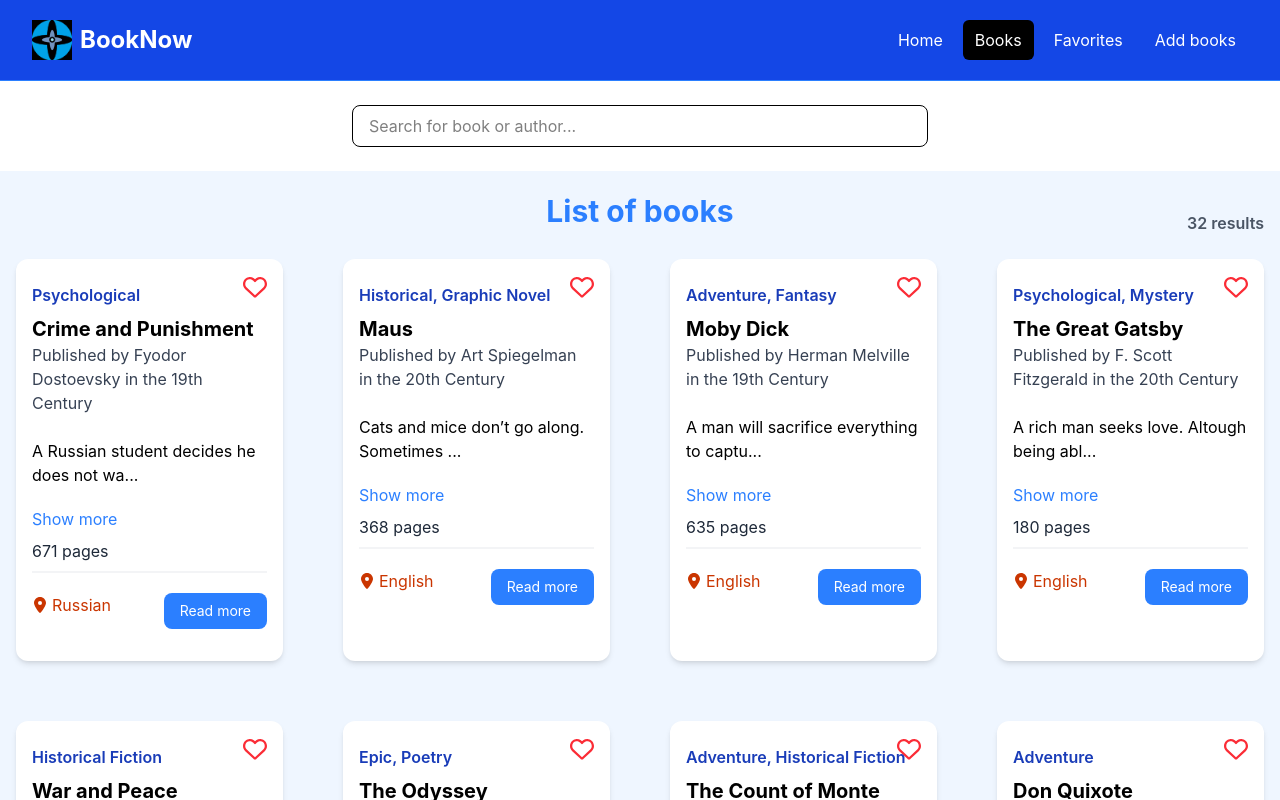
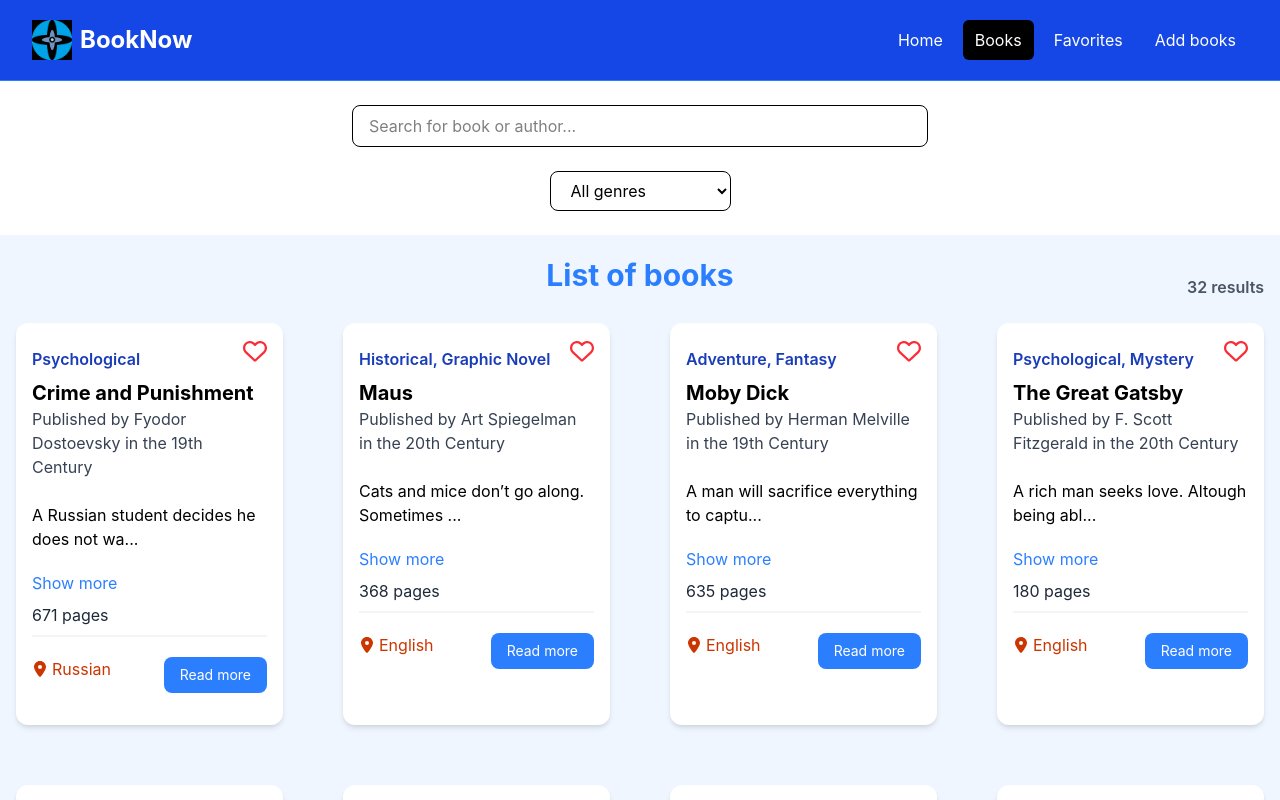
Before and after one commit to AlBalboni/projet-final, a React (Vite) app: page /books in a window 1280 px wide. Shown: the top 800 px of the page. Built offline with nearby package versions, Linux system fonts and the light colour scheme; data requests are answered from the project's data file.

Commit message:
sort by genre

```diff
--- a/src/components/BookList.jsx
+++ b/src/components/BookList.jsx
@@ -20,7 +20,7 @@ const recupBooks = async ({ isHome }) => {
   return books;
 };
 
-const BookList = ({ isHome = false, search="" }) => {
+const BookList = ({ isHome = false, search="", sortGenre="" }) => {
   const [data, setData] = useState([]);
   const [loading, setLoading] = useState(true);
   const [error, setError] = useState(null);
@@ -32,10 +32,19 @@ const BookList = ({ isHome = false, search="" }) => {
       .finally(() => setLoading(false));
   }, []);
 
-  const filteredData = data.filter((book) =>
-    book.title.toLowerCase().includes(search.toLowerCase())||
-    book.author.toLowerCase().includes(search.toLowerCase()))
+  const filteredData = data.filter((book) => {
+    const matchesSearch = book.title.toLowerCase().includes(search.toLowerCase()) ||
+                          book.author.toLowerCase().includes(search.toLowerCase());
+    const matchesGenre = sortGenre === "" ||
+    (
+      Array.isArray(book.genre)
+        ? book.genre.includes(sortGenre)
+        : book.genre === sortGenre
+    );
+    return matchesSearch && matchesGenre;
+  })
     .slice(0, isHome ? 4 : data.length);
+
   const resultCount = filteredData.length;
   return (
     <section className="bg-blue-50 px-4 py-10">
--- a/src/pages/BookPage.jsx
+++ b/src/pages/BookPage.jsx
@@ -5,8 +5,11 @@ import { toast } from "react-toastify";
 import { useSearchParams } from "react-router-dom";
 
 const BookPage = () => {
+  {/*for searching bar*/ }
   const [search, setSearch] = useState("");
   const [searchParams, setSearchParams] = useSearchParams();
+  {/*for sorting genre*/ }
+  const [sortGenre, setSortGenre] = useState("");
 
   useEffect(() => {
   const message = searchParams.get("toast");
@@ -36,7 +39,88 @@ const BookPage = () => {
       onChange={(e) => setSearch(e.target.value)}
       className="w-full max-w-xl border rounded-lg py-2 px-4 focus:outline-none focus:ring-3 focus:ring-blue-500" />
     </div>
-  <BookList search={search} />
+    <div className="flex justify-center pb-6 bg-white">
+      <select
+      value={sortGenre}
+      onChange={(e) => setSortGenre(e.target.value)}
+      className="border rounded-lg py-2 px-4"
+      >
+        <option value="">All genres</option>
+              <option value="Adventure">
+                Adventure
+              </option>
+              <option value="Biography">
+                Biography
+              </option>
+              <option value="Classic">
+                Classic
+              </option>
+              <option value="Comedy">
+                Comedy
+              </option>
+              <option value="Crime">
+                Crime
+              </option>
+              <option value="Dystopian">
+                Dystopian
+              </option>
+              <option value="Epic">
+                Epic
+              </option>
+              <option value="Fantasy">
+                Fantasy
+              </option>
+              <option value="Fiction">
+                Fiction
+              </option>
+              <option value="Graphic Novel">
+                Graphic Novel
+              </option>
+              <option value="Historical">
+                Historical
+              </option>
+              <option value="Historical Fiction">
+                Historical Fiction
+              </option>
+              <option value="Horror">
+                Horror
+              </option>
+              <option value="Mystery">
+                Mystery
+              </option>
+              <option value="Philosophical">
+                Philosophical
+              </option>
+              <option value="Poetry">
+                Poetry
+              </option>
+              <option value="Psychological">
+                Psychological
+              </option>
+              <option value="Religious">
+                Religious
+              </option>
+              <option value="Realism">
+                Realism
+              </option>
+              <option value="Romance">
+                Romance
+              </option>
+              <option value="Satire">
+                Satire
+              </option>
+              <option value="Science Fiction">
+                Science Fiction
+              </option>
+              <option value="Thriller">
+                Thriller
+              </option>
+      </select>
+    </div>
+  <BookList
+    search={search}
+    sortGenre={sortGenre}
+  />
   </>
   );
 };
```
